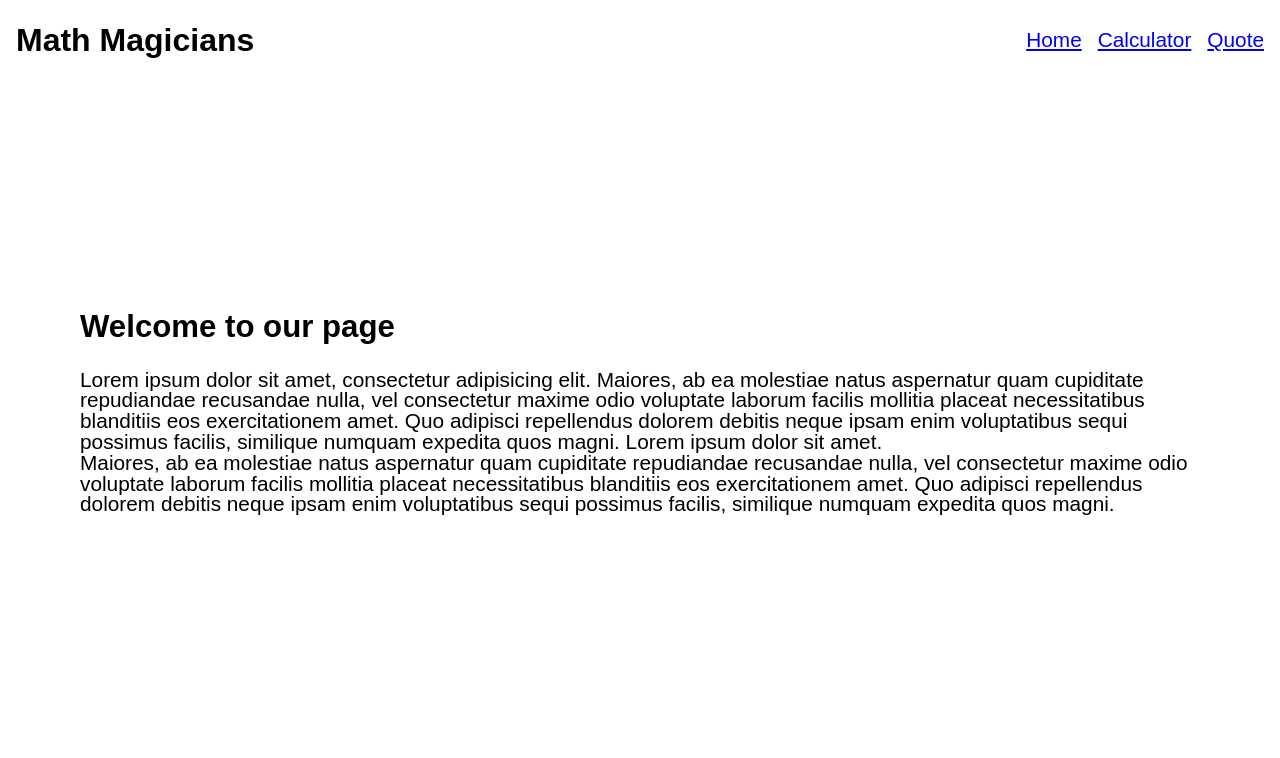
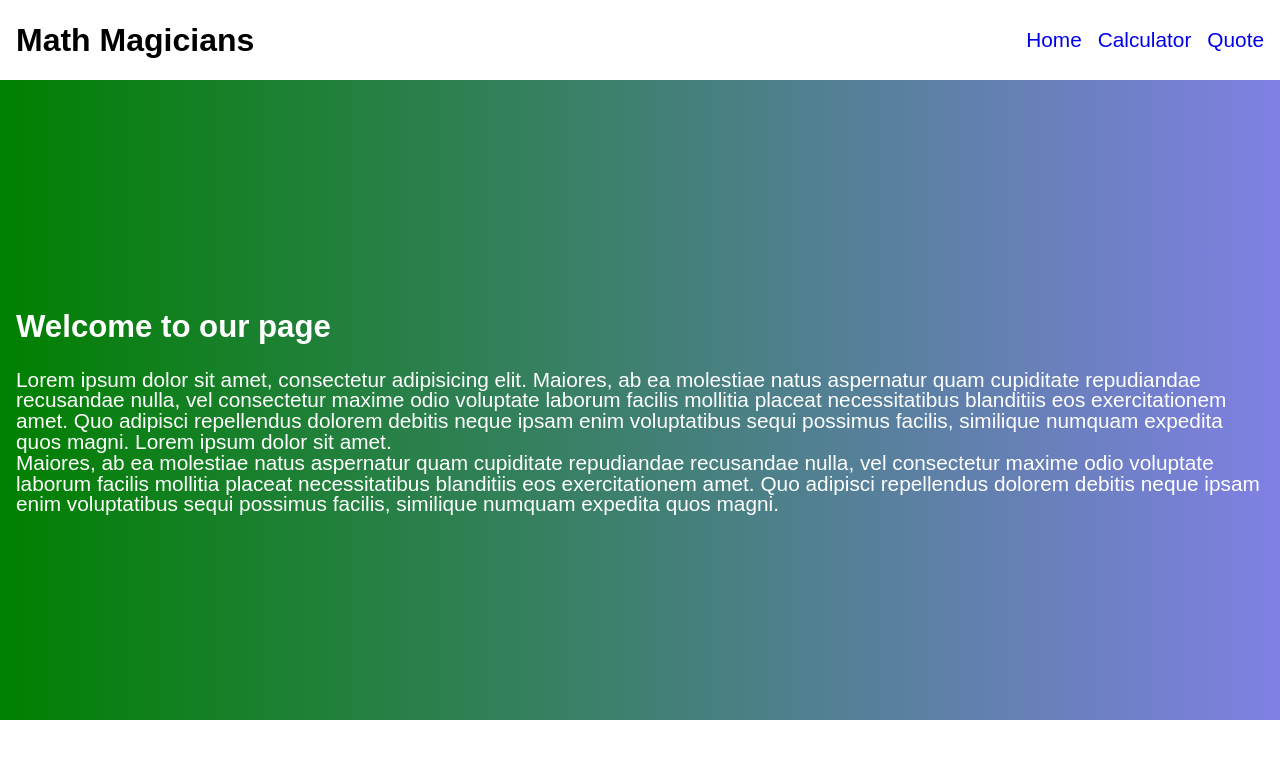
Before and after one commit to Sammy3000/Math-Magicians, a React (Create React App) app: page / in a window 1280 px wide. Shown: the top 758 px of the page. Built offline with nearby package versions, Linux system fonts and the light colour scheme.

Commit message:
style app to improve look

```diff
--- a/src/components/Home.js
+++ b/src/components/Home.js
@@ -11,13 +11,12 @@ function Home() {
         padding: '1rem',
         height: '80vh',
         lineHeight: '1.3rem',
-        backgroundColor: 'white',
-        color: 'black',
+        background: 'linear-gradient(to right, green, rgb(128, 128, 228))',
+        color: 'white',
         fontSize: '1.3rem',
         fontFamily: 'sans-serif',
         fontWeight: '300',
-        width: '90%',
-        margin: '0 auto',
+        width: '100%',
       }}
     >
       <h2 style={{ fontWeight: '700', padding: '2rem 0' }}>
--- a/src/components/Nav.css
+++ b/src/components/Nav.css
@@ -9,8 +9,16 @@ nav {
   background-color: #fff;
   color: black;
 }
+nav a {
+  text-decoration: none;
+}
+nav a:hover {
+  text-decoration: underline;
+}
+nav a:active {
+  color: blueviolet;
+}
 .link {
-  text-decoration: none;
   display: flex;
   gap: 1rem;
   font-size: 1.3rem;
--- a/src/components/Quote.css
+++ b/src/components/Quote.css
@@ -1,6 +1,6 @@
 .quote-body {
-  background-color: white;
-  color: black;
+  background: linear-gradient(to right, green, rgb(128, 128, 228));
+  color: white;
   display: flex;
   flex-direction: column;
   align-items: center;
--- a/src/components/calculator.css
+++ b/src/components/calculator.css
@@ -52,6 +52,7 @@ button {
   grid-template-columns: 1fr 1fr;
   gap: 1.5rem;
   padding: 1.5rem;
+  background: linear-gradient(to right, orange, wheat);
 }
 .page-info {
   font-size: 1.5rem;
```
